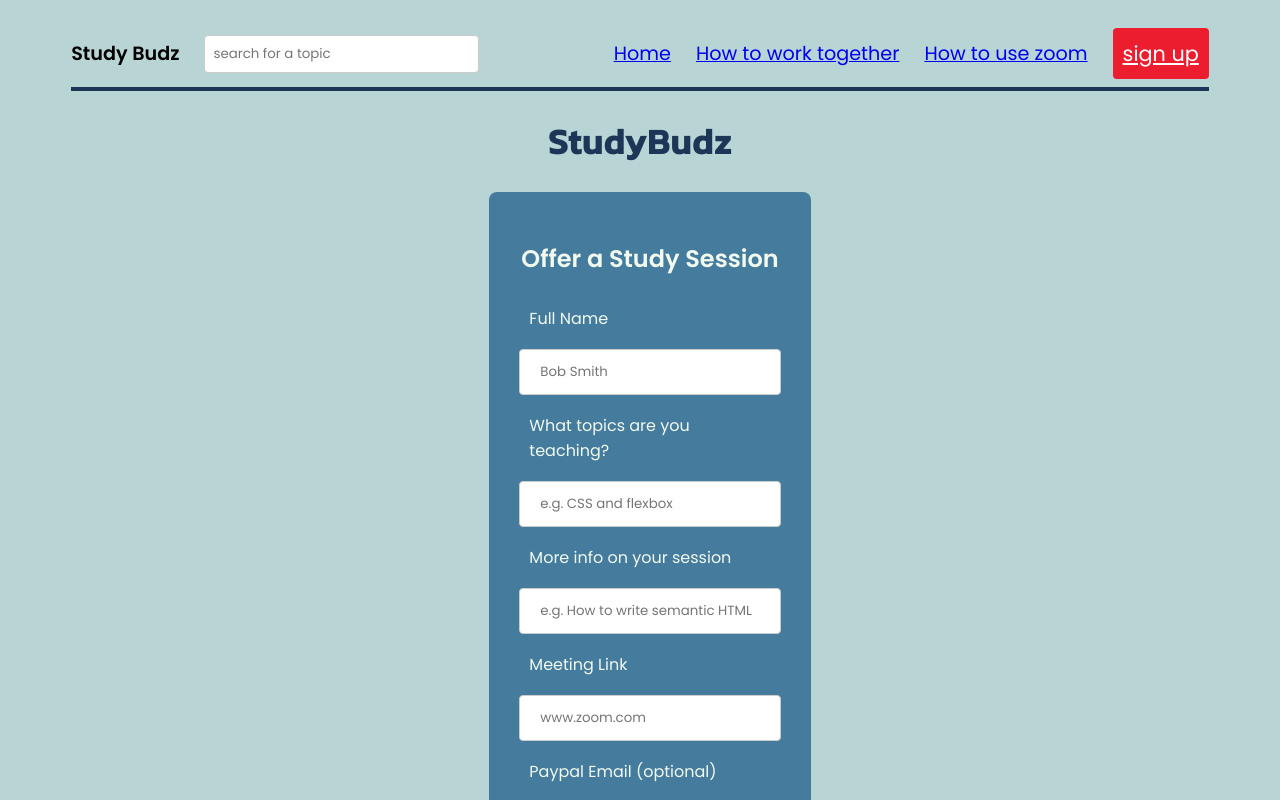
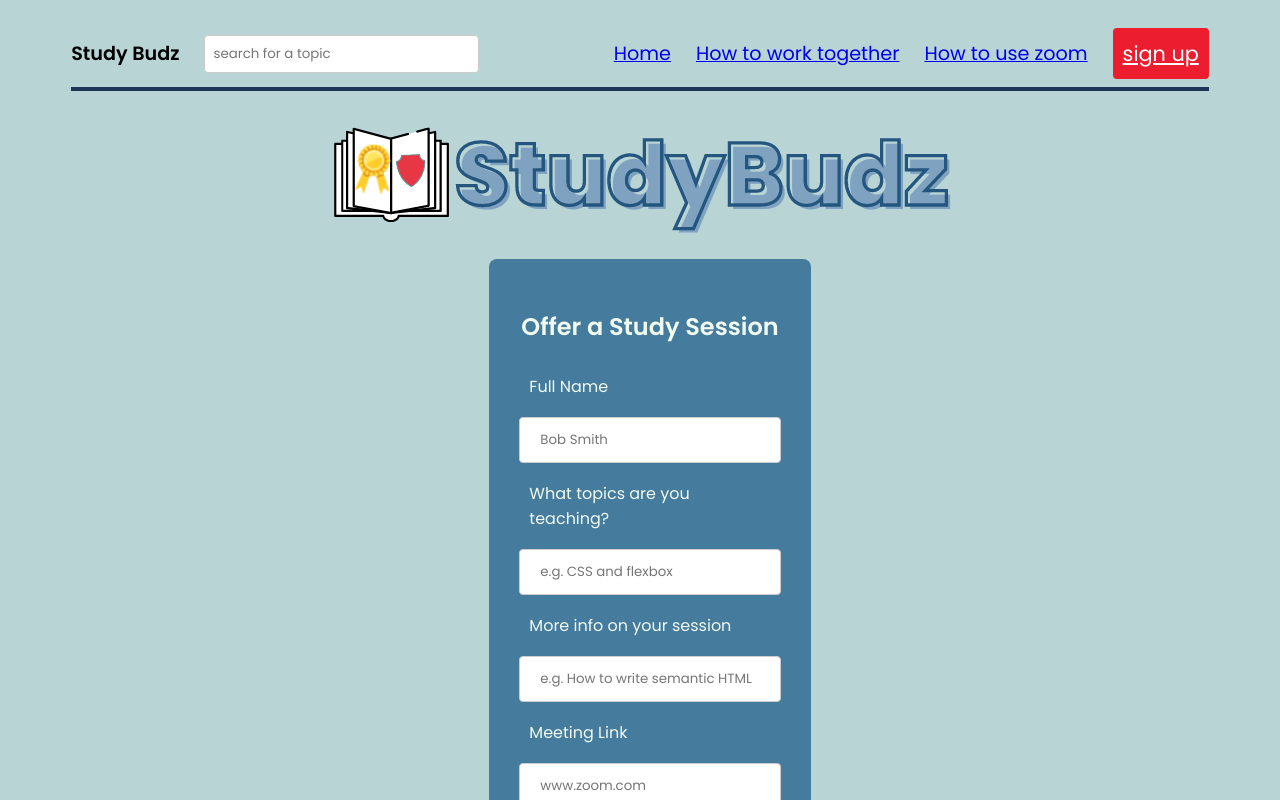
Before and after one commit to ffjaervik/StudyBudz_Front-end, a React (Create React App) app in the folder study-budz-2.0/: page / in a window 1280 px wide. Shown: the top 800 px of the page. Built offline with nearby package versions, Linux system fonts and the light colour scheme; no server answers.

Commit message:
added logo

```diff
--- a/study-budz-2.0/src/Components/App/App.css
+++ b/study-budz-2.0/src/Components/App/App.css
@@ -13,3 +13,8 @@ h1 {
   font-size: 2.2rem;
   color: #1d3557;
 }
+
+.logo-container {
+  text-align: center;
+  margin: 15px 0px;
+}
--- a/study-budz-2.0/src/Components/App/App.js
+++ b/study-budz-2.0/src/Components/App/App.js
@@ -1,5 +1,6 @@
 import { useState, useEffect } from 'react';
 import './App.css';
+import studyBudz from '../../pictures/studyBudz logo.png';
 import Form from '../Form/index';
 // import LessonCard from '../LessonCard';
 import LessonContainer from '../LessonContainer';
@@ -34,7 +35,9 @@ function App() {
     <div>
       <Navbar />
       <div className="App">
-        <h1>StudyBudz</h1>
+        <div className="logo-container">
+          <img src={studyBudz} alt="logo" />
+        </div>
         <div className="main">
           {initialData && <LessonContainer lessons={initialData} />}
           <Form />
```
Also changed, not shown: study-budz-2.0/src/pictures/studyBudz logo.png (added).
